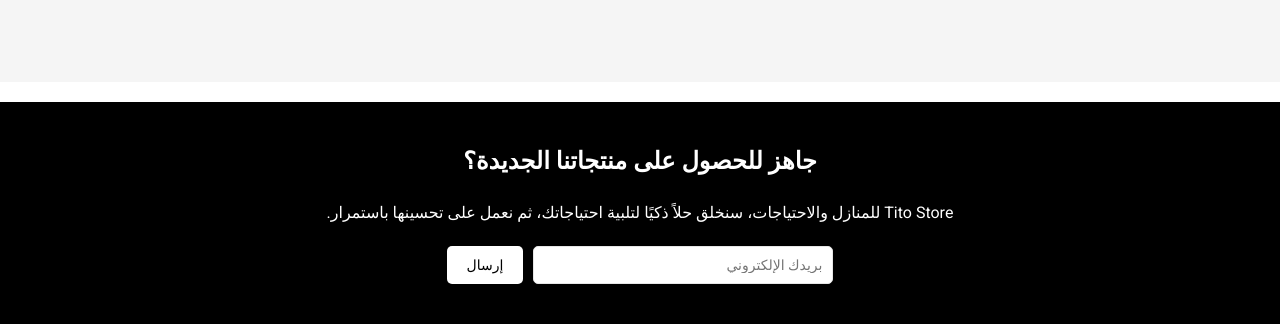
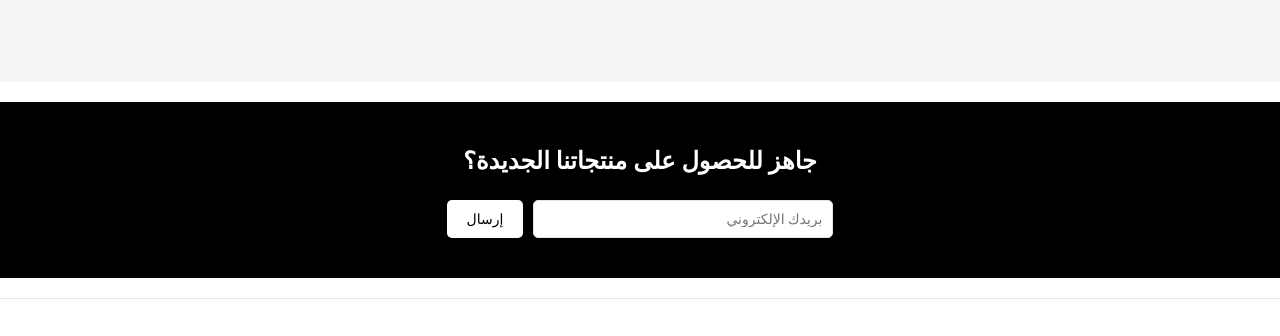
Before and after one commit to zezo12121121/titostore, a plain HTML site: page index.html in a window 1280 px wide. Shown: the part 1574-1910 px from the top of the page. Drawn offline with Linux system fonts and the light colour scheme.

Commit message:
Add files via upload

```diff
--- a/index.html
+++ b/index.html
@@ -1294,7 +1294,6 @@
 
     <div class="newsletter">
         <h3>جاهز للحصول على منتجاتنا الجديدة؟</h3>
-        <p>Tito Store للمنازل والاحتياجات، سنخلق حلاً ذكيًا لتلبية احتياجاتك، ثم نعمل على تحسينها باستمرار.</p>
         <form>
             <input type="email" placeholder="بريدك الإلكتروني" required>
             <button type="submit">إرسال</button>
```
